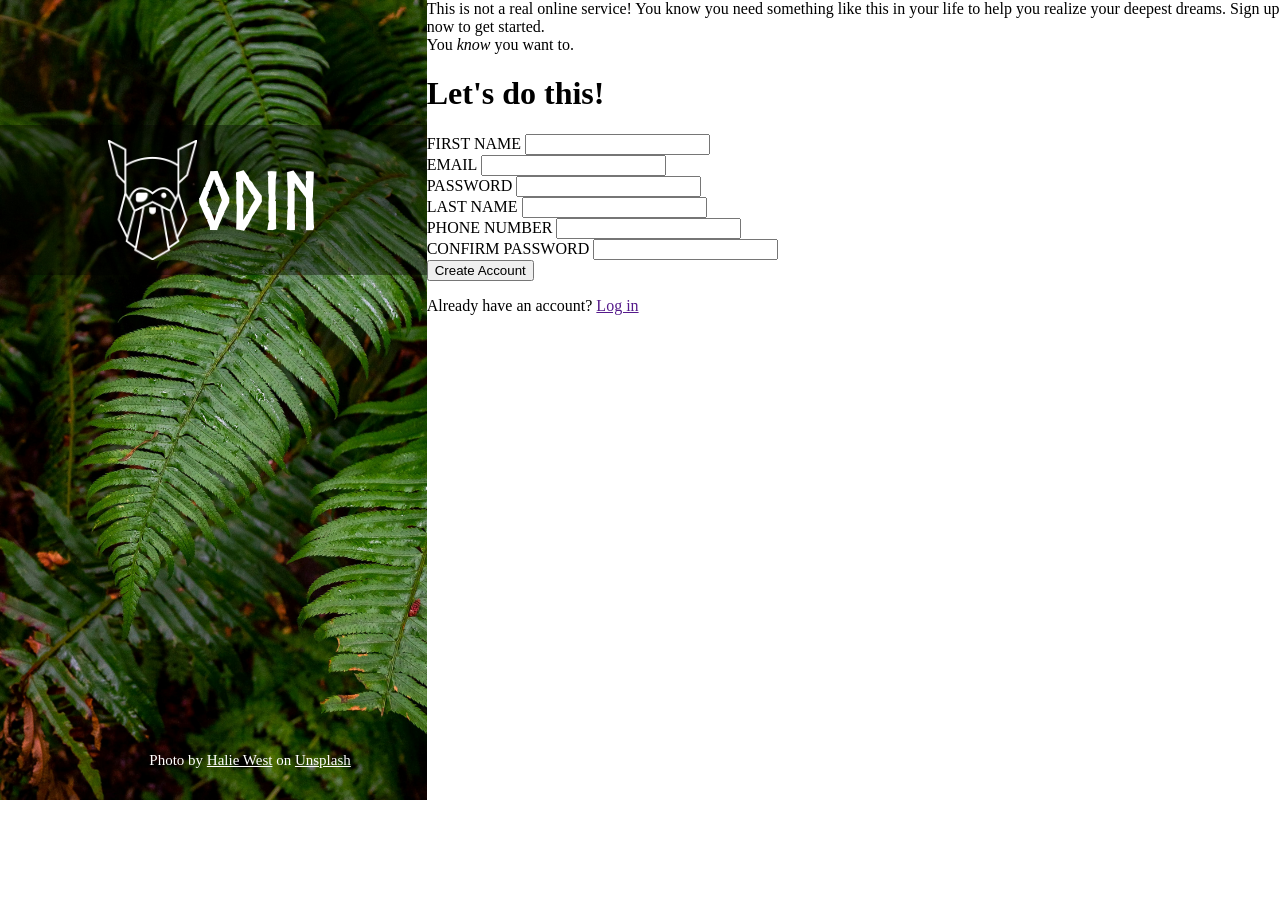
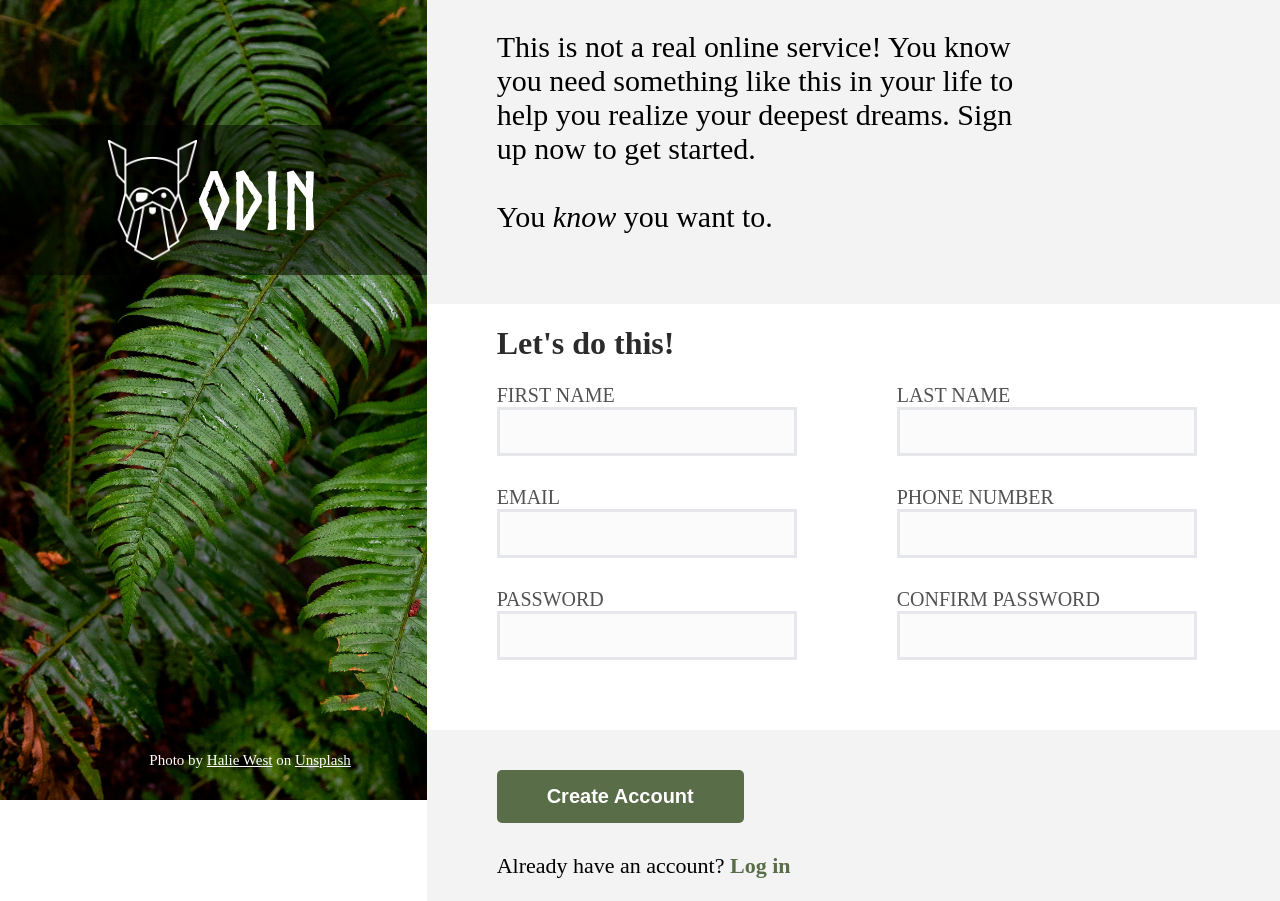
Before and after one commit to Mr-MichaelK/odin-sign-up-form, a plain HTML site: page index.html in a window 1280 px wide. Before the commit the page ends 800 px from the top, so only its background shows below. Drawn offline with Linux system fonts and the light colour scheme.

Commit message:
Style the entire form

```diff
--- a/index.html
+++ b/index.html
@@ -17,13 +17,14 @@
     </div>
     <div class="main">
         <header>
-            This is not a real online service! You know you need something
+            <p>This is not a real online service! You know you need something
             like this in your life to help you realize your deepest dreams.
             Sign up now to get started.
             <br>
-            You <em>know</em> you want to.
+            <br>
+            You <em>know</em> you want to.</p>
         </header>
-        <form action="" method="post">
+        <form action="" method="post" id="form">
             <h1 class="form-header">Let's do this!</h1>
             <div class="form-container">
                 <div>
@@ -37,7 +38,8 @@
                     </div>
                     <div>
                         <label for="password">PASSWORD</label>
-                        <input type="password" id="password" name="password">
+                        <input type="password" id="password" name="password" minlength="5">
+                        <span></span>
                     </div>
                 </div>
                 <div>
@@ -51,15 +53,15 @@
                     </div>
                     <div>
                         <label for="confirm-pass">CONFIRM PASSWORD</label>
-                        <input type="password" id="confirm-pass" name="confirmed-pass">
+                        <input type="password" id="confirm-pass" name="confirmed-pass" minlength="5">
                     </div>
                 </div>
             </div>
-            <div class="footer">
-                <button type="submit" class="create-account">Create Account</button>
-                <p class="footer-text">Already have an account? <a href="" class="log-in">Log in</a></p>
-            </div>
         </form>
+        <div class="footer">
+            <button type="submit" class="create-account" form="form">Create Account</button>
+            <p class="footer-text">Already have an account? <a href="" class="log-in">Log in</a></p>
+        </div>
     </div>
 </body>
 </html>
--- a/style.css
+++ b/style.css
@@ -24,7 +24,7 @@ body {
     display: flex;
     justify-content: center;
     align-items: center;
-    background-color: rgba(0, 0, 0, 0.4);
+    background-color: rgba(0, 0, 0, 0.5);
     color: white;
     font-family: "Norse-Bold.otf";
     font-size: 40px;
@@ -59,4 +59,99 @@ body {
 
 .main {
     flex: 2;
+    display: flex;
+    flex-direction: column;
+    background-color: rgb(243, 243, 243);
 }
+
+header {
+    font-size: 30px;
+    flex: 1;
+    display: flex;
+    flex-direction: column;
+    justify-content: flex-end;
+    padding-left: 70px;
+    padding-right: 250px;
+    padding-bottom: 40px;
+}
+
+form {
+    flex: 1;
+    background-color: white;
+    padding-left: 70px;
+    padding-bottom: 70px
+}
+
+.form-header {
+    color: rgb(43, 43, 43);
+}
+
+.form-container {
+    display: flex;
+    gap: 100px;
+}
+
+.form-container > div,
+.form-container > div > div {
+    display: flex;
+    flex-direction: column;
+    width: 300px;
+}
+
+.form-container > div {
+    gap: 30px;
+    font-size: 20px;
+    color: rgba(29, 29, 29, 0.764);
+}
+
+input {
+    background-color: rgb(251, 251, 251);
+    border: 3px solid #E5E7EB;
+    padding: 10px;
+    font-size: 20px;
+    box-sizing: border-box;
+}
+
+input:focus {
+    border: 3px solid blue;
+    outline: none;
+    border-radius: inherit;
+}
+
+input[type=password]:invalid {
+    border: 3px solid red;
+    border-radius: inherit;
+}
+
+input[type=password]:invalid + span::after {
+    content: "*Passwords do not match";
+    color: red;
+}
+
+.footer {
+    margin-top: 40px;
+    background-color: rgb(243, 243, 243);
+    flex: 1;
+    padding-left: 70px;
+}
+
+.create-account {
+    padding: 15px 50px;
+    font-size: 20px;
+    color: white;
+    font-weight: bold;
+    background-color: #596D48;
+    border: none;
+    border-radius: 5px;
+}
+
+.footer-text {
+    margin-top: 30px;
+    font-size: 22px;
+}
+
+.log-in {
+    color: #596D48;
+    text-decoration: none;
+    font-weight: bold;
+}
```
